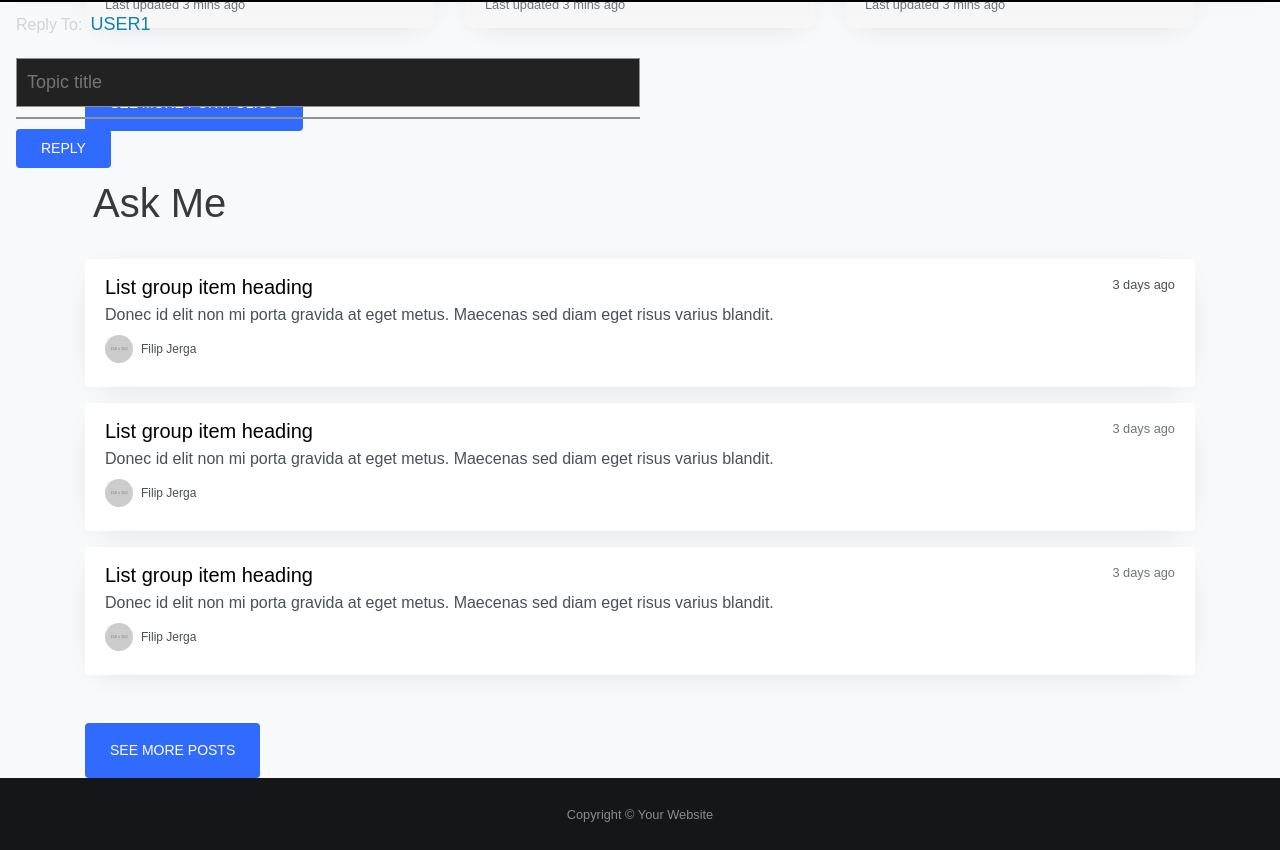
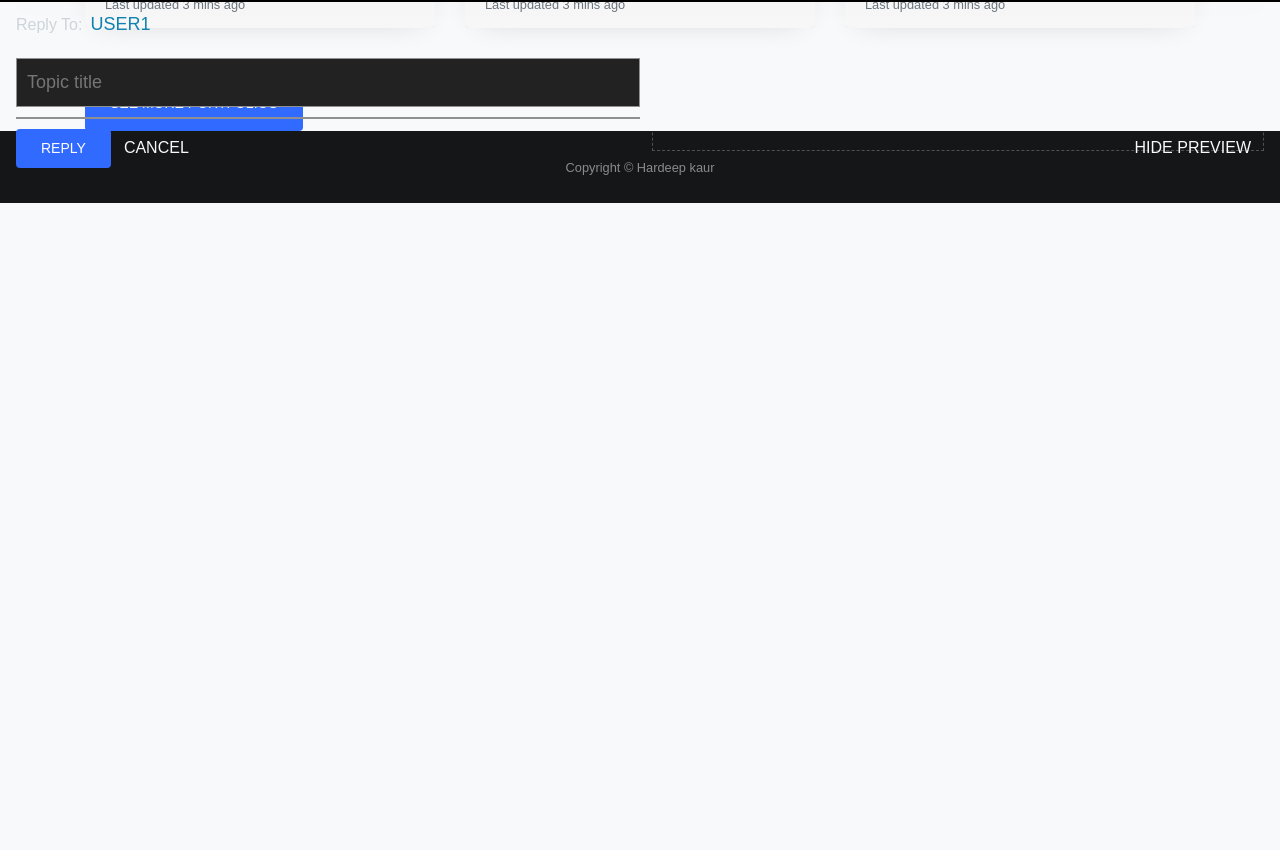
Before and after one commit to nehadeep/hardeep-portfolio-2021, a Next.js app: page / in a window 1280 px wide. Shown: the part 798-1648 px from the top of the page. After the commit the page ends 1001 px from the top, so only its background shows below. Built offline with nearby package versions, Linux system fonts and the light colour scheme.

Commit message:
cleaned up some pages

```diff
--- a/layouts/BaseLayout.js
+++ b/layouts/BaseLayout.js
@@ -18,7 +18,7 @@ const BaseLayout =({children, page=''}) =>{
             {/* FOOTER STARTS */}
             {isHomePage() && <footer id="sticky-footer" className="py-4 bg-black text-white-50 py-3">
                 <div className="container text-center">
-                    <small>Copyright &copy; Your Website</small>
+                    <small>Copyright &copy; Hardeep kaur</small>
                 </div>
             </footer>
             }
--- a/pages/index.js
+++ b/pages/index.js
@@ -51,65 +51,8 @@ const Home = () => (
           </div>
         </section>
         <a href="" className="btn btn-main bg-blue ttu">See More Portfolios</a>
-        <section className="section-title">
-          <div className="px-2">
-            <div className="pt-5 pb-4">
-              <h1>Ask Me</h1>
-            </div>
-          </div>
-        </section>
-        <section className="pb-5">
-          <div className="list-group">
-            <a href="#" className="list-group-item list-group-item-action flex-column align-items-start py-3 subtle-shadow no-border">
-              <div className="d-flex w-100 justify-content-between">
-                <h5 className="mb-1 black">List group item heading</h5>
-                <small>3 days ago</small>
-              </div>
-              <p className="mb-1">Donec id elit non mi porta gravida at eget metus. Maecenas sed diam eget risus varius blandit.</p>
-              <div className="avatar-container my-2">
-                <img src="https://via.placeholder.com/150" className="avatar-image mr-2"></img>
-                <span className="avatar-title">Filip Jerga</span>
-              </div>
-            </a>
-            <a href="#" className="list-group-item list-group-item-action flex-column align-items-start mt-3 py-3 subtle-shadow no-border">
-              <div className="d-flex w-100 justify-content-between">
-                <h5 className="mb-1 black">List group item heading</h5>
-                <small className="text-muted">3 days ago</small>
-              </div>
-              <p className="mb-1">Donec id elit non mi porta gravida at eget metus. Maecenas sed diam eget risus varius blandit.</p>
-              <div className="avatar-container my-2">
-                <img src="https://via.placeholder.com/150" className="avatar-image mr-2"></img>
-                <span className="avatar-title">Filip Jerga</span>
-              </div>
-            </a>
-            <a href="#" className="list-group-item list-group-item-action flex-column align-items-start mt-3 py-3 subtle-shadow no-border">
-              <div className="d-flex w-100 justify-content-between">
-                <h5 className="mb-1 black">List group item heading</h5>
-                <small className="text-muted">3 days ago</small>
-              </div>
-              <p className="mb-1">Donec id elit non mi porta gravida at eget metus. Maecenas sed diam eget risus varius blandit.</p>
-              <div className="avatar-container my-2">
-                <img src="https://via.placeholder.com/150" className="avatar-image mr-2"></img>
-                <span className="avatar-title">Filip Jerga</span>
-              </div>
-            </a>
-          </div>
-        </section>
-        <a href="" className="btn btn-main bg-blue ttu">See More Posts</a>
-        {/* HOME PAGE ENDS */}
 
-        {/* TOPICS PAGE STARTS */}
 
-        {/* TOPICS PAGE ENDS */}
-        {/* POSTS PAGE STARTS */}
-
-        {/* POSTS PAGE ENDS */}
-        {/* LOGIN PAGE STARTS */}
-
-        {/* LOGIN PAGE ENDS */}
-
-      {/* REPLIER STARTS */}
-      {/* <div className='reply-controls is-open'> */}
       <div className='reply-controls'>
         <div className="reply-area">
           <div className="reply-to">
--- a/pages/portfolios/new.js
+++ b/pages/portfolios/new.js
@@ -11,10 +11,8 @@ import BaseLayout from "../../layouts/BaseLayout";
 
 const PortfolioNew =  () => {
     const router = useRouter();
-    debugger;
     const [createPortfolioHandler, {error}] = useCreatePortfolio(); //To create portfolios
     const errorMessage = (error) => {
-        debugger;
         return error.graphQLErrors && error.graphQLErrors[0].message || 'Oops something went wrong.'
     };
 
```
Also changed, not shown: pages/portfolios/index.js (+14 -7 lines).
